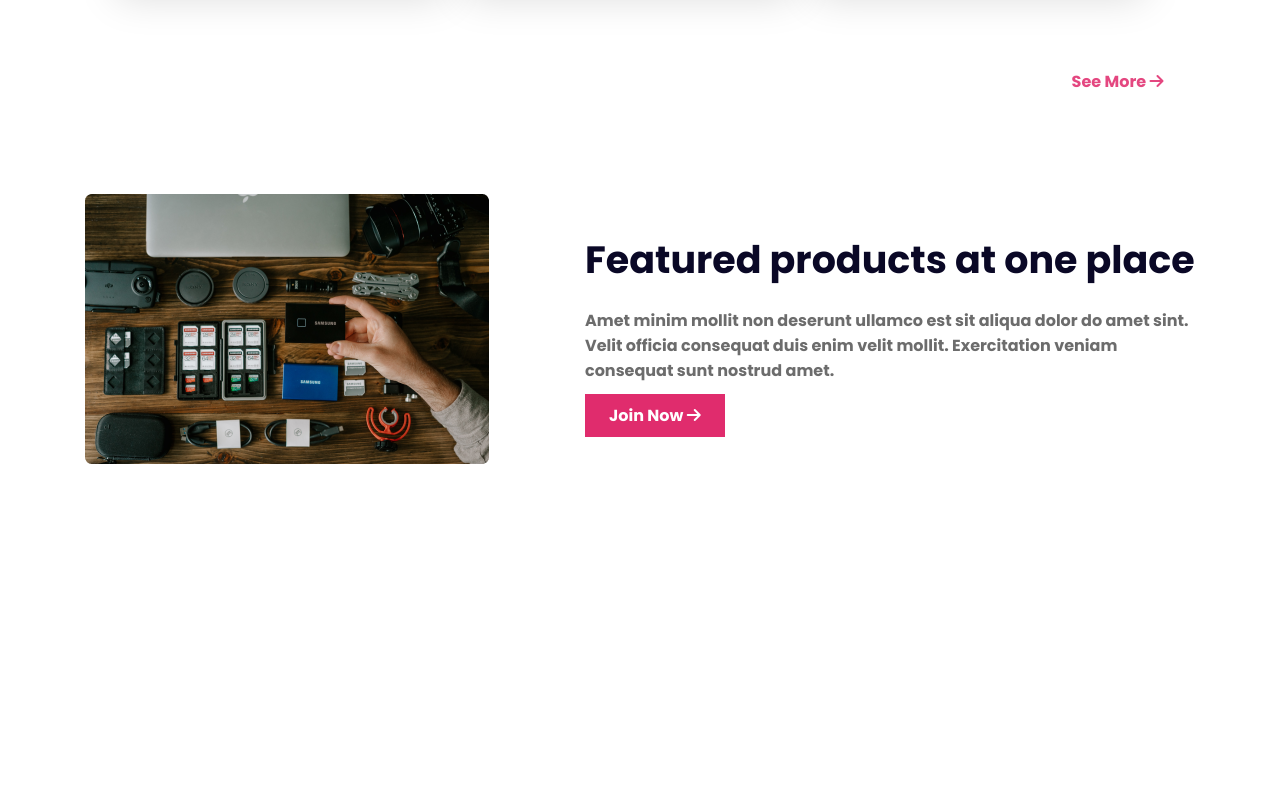
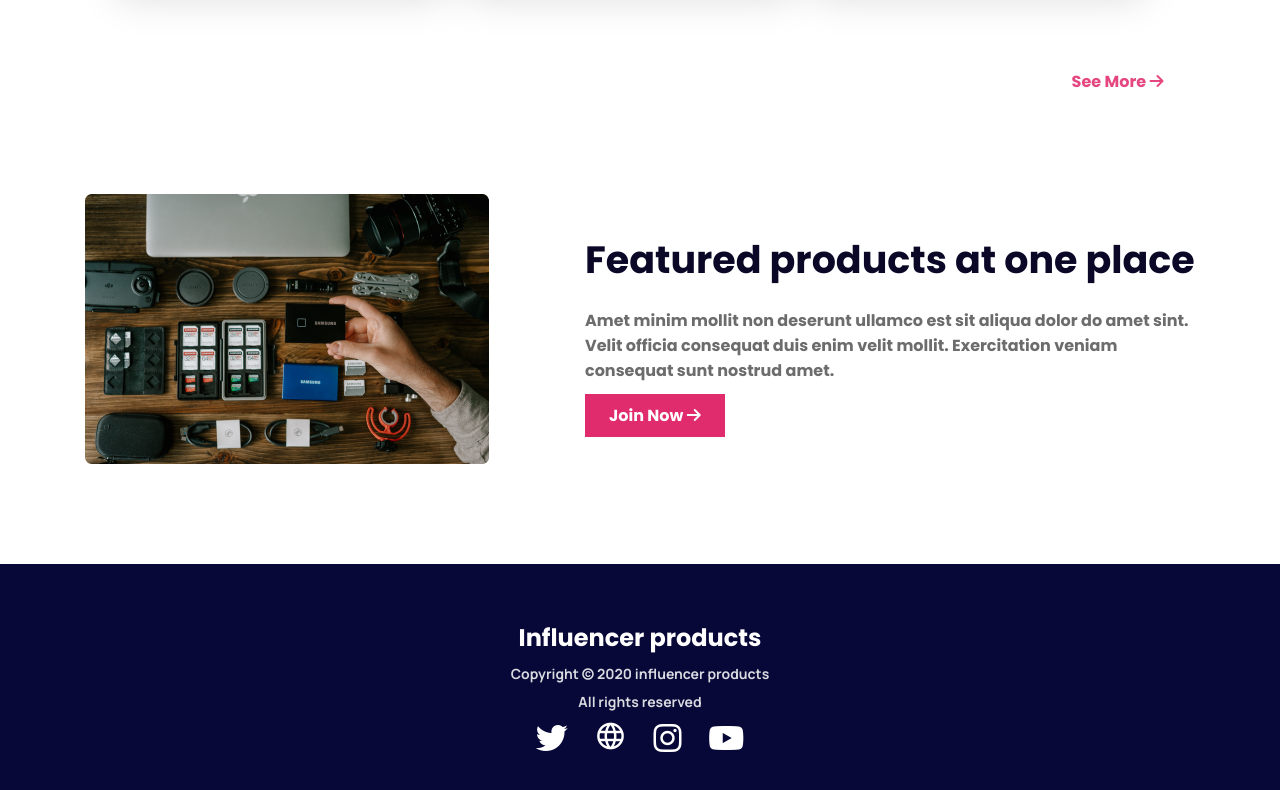
Before and after one commit to mdtamimjd/influencer-gears, a plain HTML site: page index.html in a window 1280 px wide. Shown: the part 2474-3264 px from the top of the page. Before the commit the page ends 2938 px from the top, so only its background shows below. Drawn offline with nearby package versions, Linux system fonts and the light colour scheme.

Commit message:
complete footer section

```diff
--- a/index.html
+++ b/index.html
@@ -3,6 +3,7 @@
 <head>
     <meta charset="UTF-8">
     <meta name="viewport" content="width=device-width, initial-scale=1.0">
+    <link rel="stylesheet" href="https://fonts.googleapis.com/css2?family=Material+Symbols+Outlined:opsz,wght,FILL,GRAD@20..48,100..700,0..1,-50..200" />
     <link rel= "stylesheet" href= "https://maxst.icons8.com/vue-static/landings/line-awesome/line-awesome/1.3.0/css/line-awesome.min.css" >
     <link rel="stylesheet" href="https://cdnjs.cloudflare.com/ajax/libs/font-awesome/6.5.2/css/all.min.css">
 
@@ -218,6 +219,18 @@
             </div>
         </section>
     </main>
-    <footer></footer>
+    <footer>
+        <div class="footer_box">
+        <h4 class="f_h4 c-l">Influencer products</h4>
+        <p class="f_p c-l">Copyright &copy; 2020  influencer products</p>
+        <p class="f_p c-l">All rights reserved</p>
+        <span>
+            <a href=""><i class="fa-brands fa-twitter white f_icon"></i></a>
+            <a href=""><span class="material-symbols-outlined white f_icon">language</span></a>
+            <a href=""><i class="fa-brands fa-instagram white f_icon"></i></a>
+            <a href=""><i class="fa-brands fa-youtube white f_icon"></i></a>
+        </span>
+        </div>
+    </footer>
 </body>
 </html>
--- a/styles/index.css
+++ b/styles/index.css
@@ -109,6 +109,9 @@
     font-family: Poppins;
     font-size: 16px;
     font-weight: 700;
+}
+.f_icon{
+    font-size: 32px;
 }
 *{
     margin: 0;
@@ -248,3 +251,45 @@ main{
     row-gap: 20px;
     justify-content: center;
 }
+
+/* footer section */
+footer{
+    width: 100%;
+    height: 250px;
+    margin: 100px auto 0;
+    display: flex;
+    justify-content: center;
+    align-items: center;
+    background-color: rgb(8, 8, 56);
+
+}
+.f_h4{
+    color: rgb(255, 255, 255);
+    font-family: Poppins;
+    font-size: 24px;
+    font-weight: 700;
+}
+.f_p{
+    color: rgb(217, 219, 225);
+    font-family: Manrope;
+    font-size: 14px;
+    font-weight: 700;
+}
+.c-l{
+    text-align: center;
+}
+.footer_box{
+    width: 262px;
+    height: 139px;
+    display: flex;
+    flex-direction: column;
+    justify-content: space-between;
+    align-items: center;
+
+}
+.footer_box>span{
+    width: 100%;
+    display: flex;
+    align-items: center;
+    justify-content: space-evenly;
+}
```
Also changed, not shown: logos/world-wide-web_1006771.png (added).
